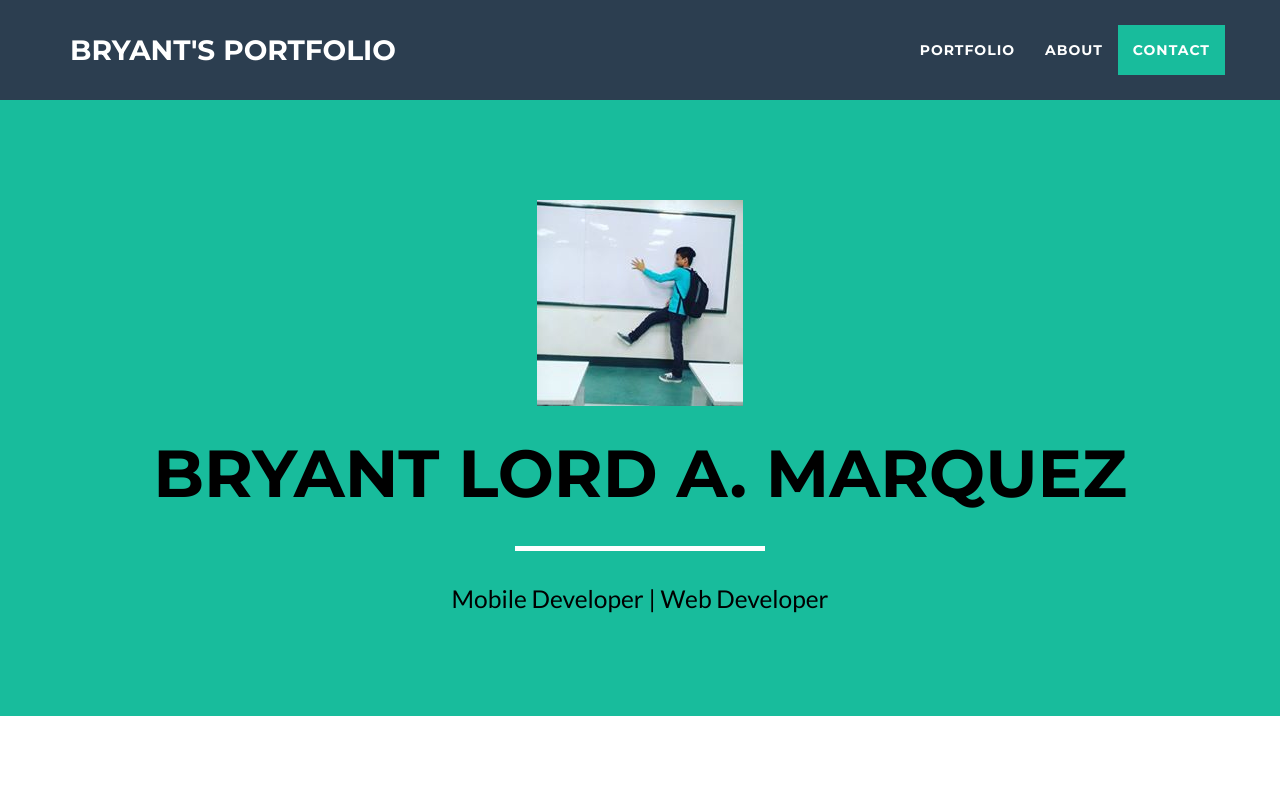
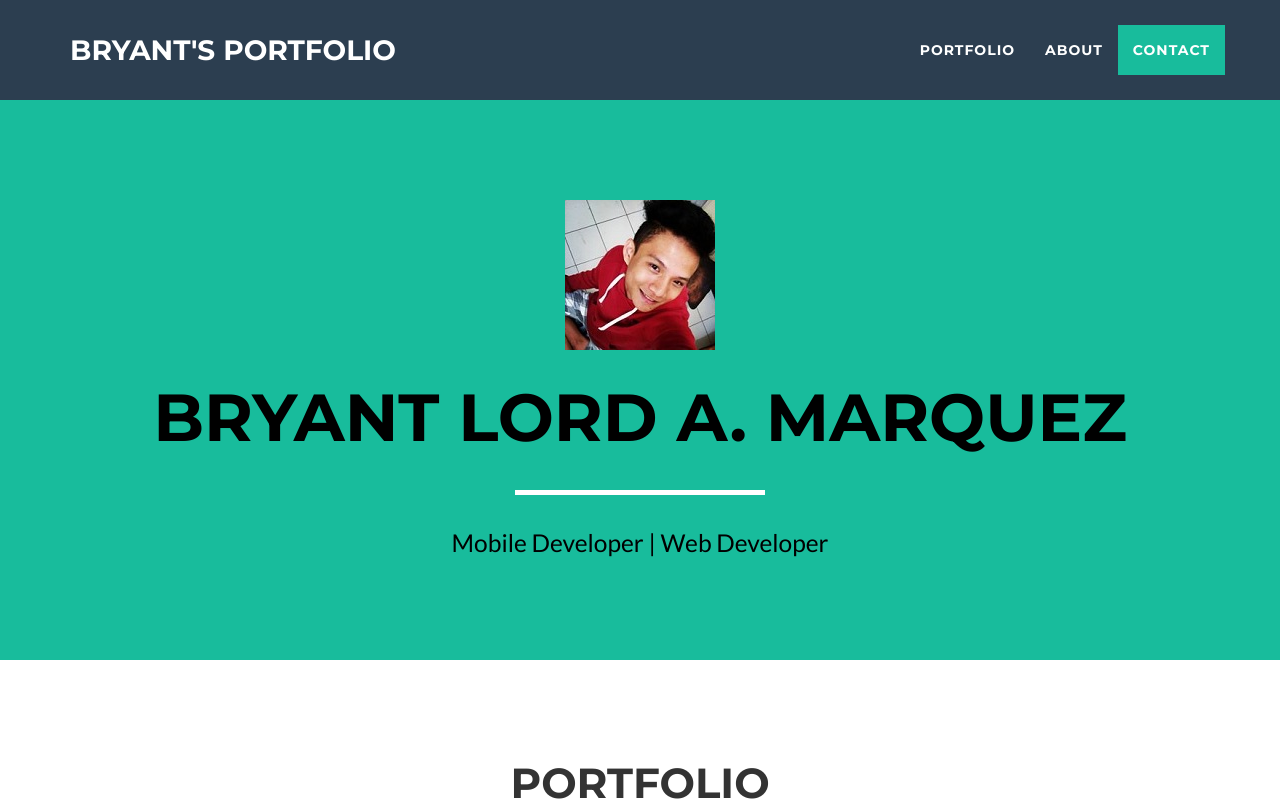
Before and after one commit to lordbryant/lordbryant, a website: page index.html in a window 1280 px wide. Shown: the top 809 px of the page. Drawn offline with nearby package versions, Linux system fonts and the light colour scheme.

Commit message:
Update index.html

```diff
--- a/index.html
+++ b/index.html
@@ -65,7 +65,7 @@
         <div class="container" style="">
             <div class="row">
                 <div class="col-lg-12">
-                    <img class="img-responsive" src="img/qwq.jpg" alt="">
+                    <img class="img-responsive" src="img/bry.jpg" alt="">
                     <div class="intro-text">
                         <span class="name" style="color: black;">Bryant Lord A. Marquez</span>
                         <hr class="star-light">
```
